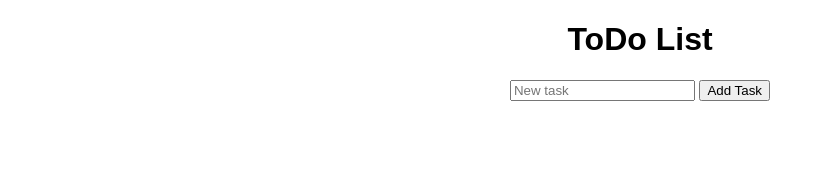
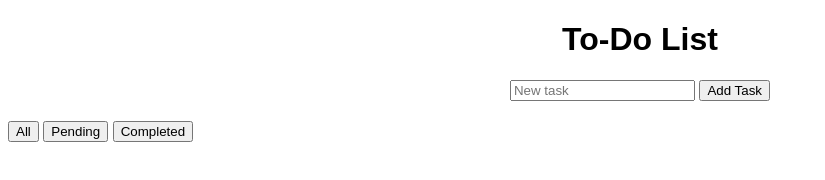
Before and after one commit to 2ahyoung/todolist-project, a plain HTML site: page index.html in a window 1280 px wide. Shown: the whole page, without its empty margins (0-825 px from the left). Drawn offline with Linux system fonts and the light colour scheme.

Commit message:
Update index.html

```diff
--- a/index.html
+++ b/index.html
@@ -3,15 +3,20 @@
 <head>
     <meta charset="UTF-8">
     <meta name="viewport" content="width=device-width, initial-scale=1.0">
-    <title>ToDo List</title>
+    <title>To-Do List</title>
     <link rel="stylesheet" href="style.css">
 </head>
 <body>
-    <h1>ToDo List</h1>
+    <h1>To-Do List</h1>
     <form id="taskForm">
         <input type="text" id="task" placeholder="New task">
         <button type="submit">Add Task</button>
     </form>
+    <div>
+        <button id="filterAll">All</button>
+        <button id="filterPending">Pending</button>
+        <button id="filterCompleted">Completed</button>
+    </div>
     <ul id="taskList"></ul>
 
     <script src="script.js"></script>
```
